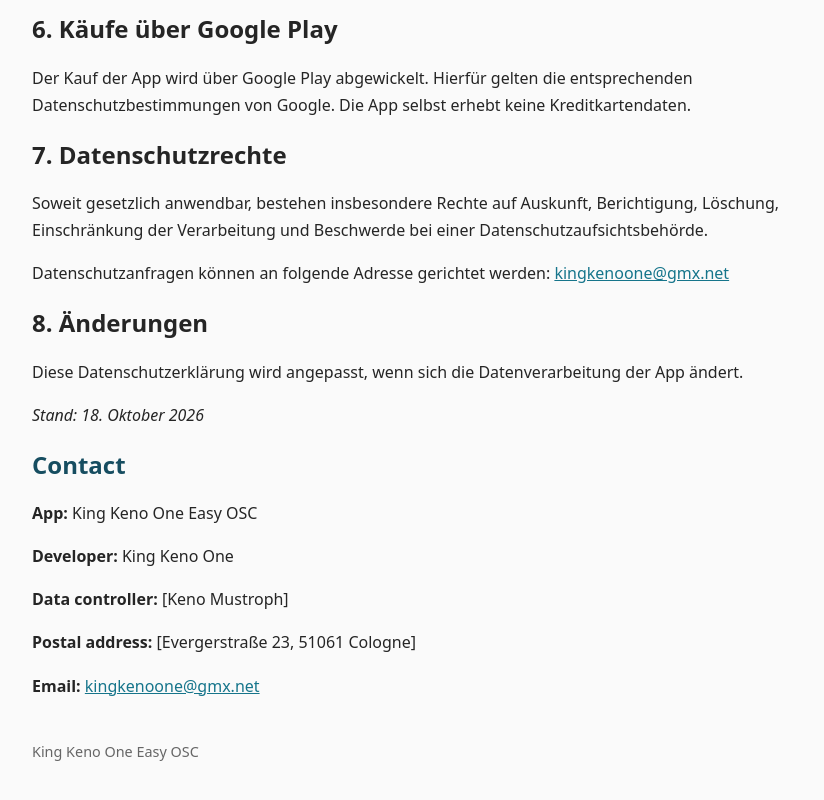
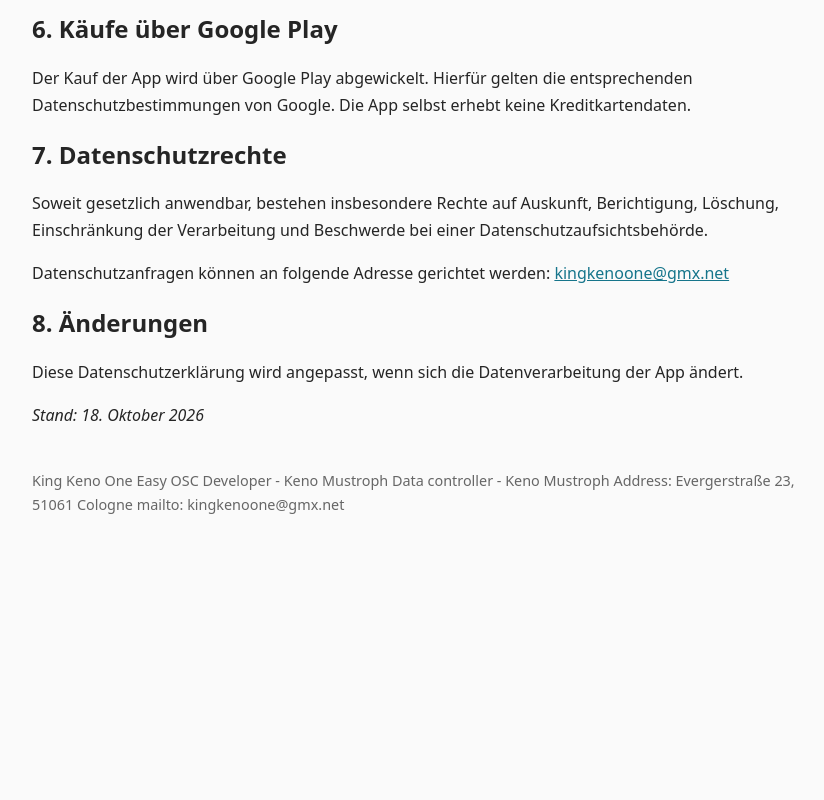
Before and after one commit to kingkenoone/king-keno-one-privacy, a plain HTML site: page index.html in a window 1280 px wide. Shown: the part 2732-3532 px from the top of the page, without its empty margins (208-1032 px from the left). After the commit the page ends 3290 px from the top, so only its background shows below. Drawn offline with Linux system fonts and the light colour scheme.

Commit message:
Move contact information to footer section

```diff
--- a/index.html
+++ b/index.html
@@ -253,24 +253,17 @@
     wenn sich die Datenverarbeitung der App ändert.
   </p>
   <p><em>Stand: 18. Oktober 2026</em></p>
-    <h1>Contact</h1>
-  <p><strong>App:</strong> King Keno One Easy OSC</p>
-  <p><strong>Developer:</strong> King Keno One</p>
-  <p><strong>Data controller:</strong>
-     [Keno Mustroph]</p>
-  <p><strong>Postal address:</strong>
-     [Evergerstraße 23, 51061 Cologne]</p>
-  <p><strong>Email:</strong>
-    <a href="mailto:kingkenoone@gmx.net">
-      kingkenoone@gmx.net
-    </a>
-  </p>
+
 </section>
 
 </main>
 
 <footer>
   King Keno One Easy OSC
+  Developer - Keno Mustroph
+  Data controller - Keno Mustroph
+  Address: Evergerstraße 23, 51061 Cologne
+  mailto: kingkenoone@gmx.net
 </footer>
 
 </body>
```
